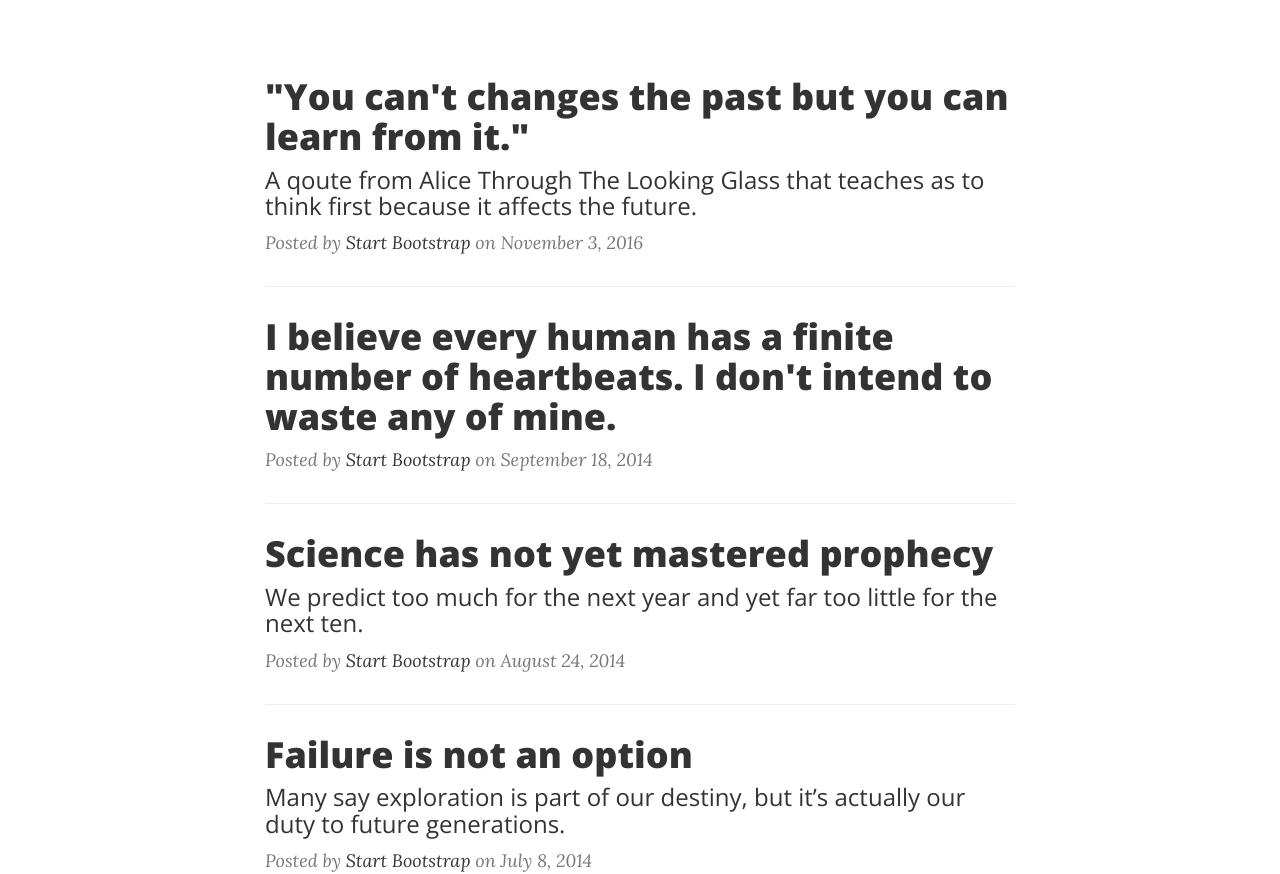
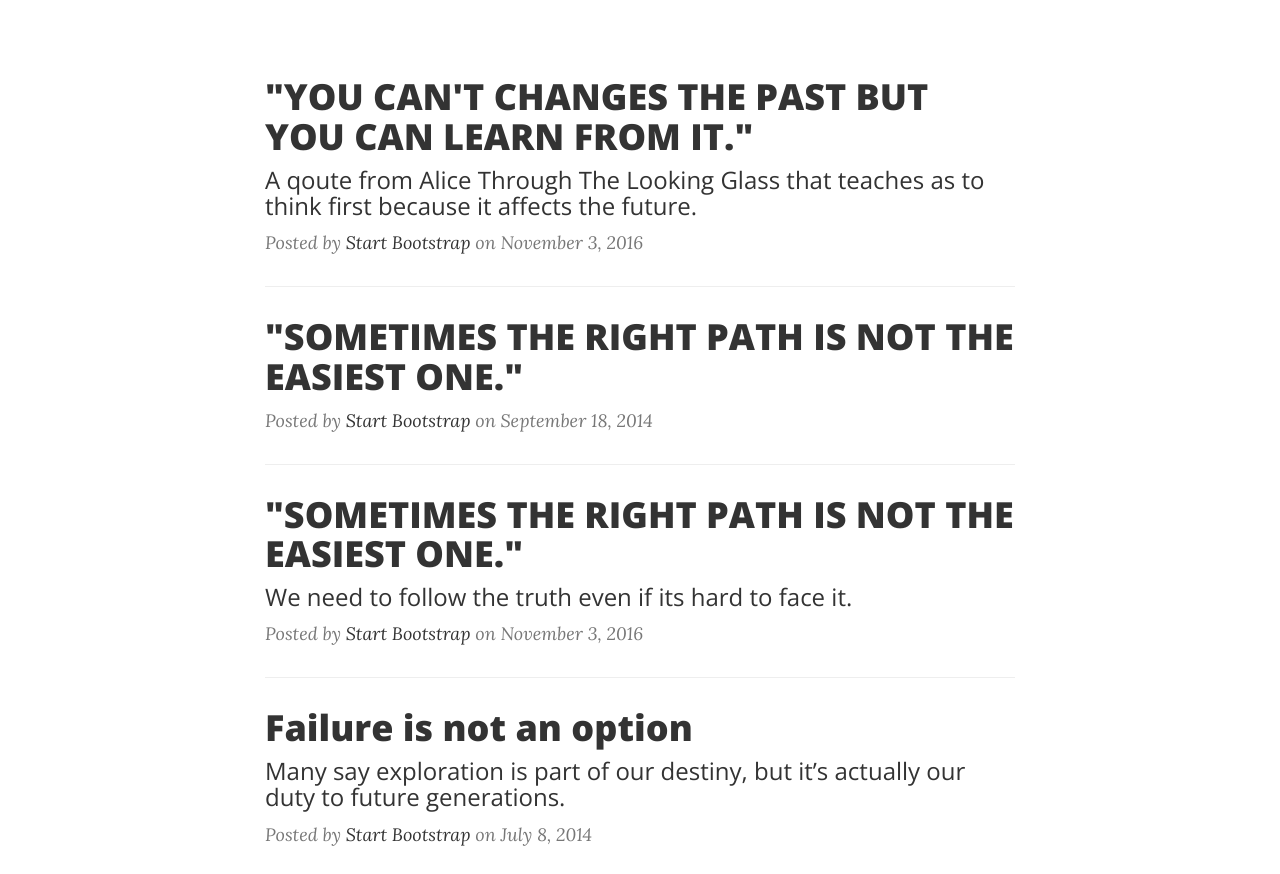
Before and after one commit to cessrunas/blog., a website: page index.html in a window 1280 px wide. Shown: the part 451-1325 px from the top of the page. Drawn offline with nearby package versions, Linux system fonts and the light colour scheme.

Commit message:
Update index.html

```diff
--- a/index.html
+++ b/index.html
@@ -88,7 +88,7 @@
                 <div class="post-preview">
                     <a href="post1.html">
                         <h2 class="post-title">
-                            "You can't changes the past but you can learn from it."
+                            "YOU CAN'T CHANGES THE PAST BUT YOU CAN LEARN FROM IT."
                         </h2>
                         <h3 class="post-subtitle">
                            A qoute from Alice Through The Looking Glass that teaches as to think first because it affects the future.
@@ -100,7 +100,7 @@
                 <div class="post-preview">
                     <a href="post2.html">
                         <h2 class="post-title">
-                            I believe every human has a finite number of heartbeats. I don't intend to waste any of mine.
+                           "SOMETIMES THE RIGHT PATH IS NOT THE EASIEST ONE."
                         </h2>
                     </a>
                     <p class="post-meta">Posted by <a href="#">Start Bootstrap</a> on September 18, 2014</p>
@@ -109,13 +109,13 @@
                 <div class="post-preview">
                     <a href="post3.html">
                         <h2 class="post-title">
-                            Science has not yet mastered prophecy
+                            "SOMETIMES THE RIGHT PATH IS NOT THE EASIEST ONE."
                         </h2>
                         <h3 class="post-subtitle">
-                            We predict too much for the next year and yet far too little for the next ten.
+                            We need to follow the truth even if its hard to face it.
                         </h3>
                     </a>
-                    <p class="post-meta">Posted by <a href="#">Start Bootstrap</a> on August 24, 2014</p>
+                    <p class="post-meta">Posted by <a href="#">Start Bootstrap</a> on November 3, 2016</p>
                 </div>
                 <hr>
                 <div class="post-preview">
```
